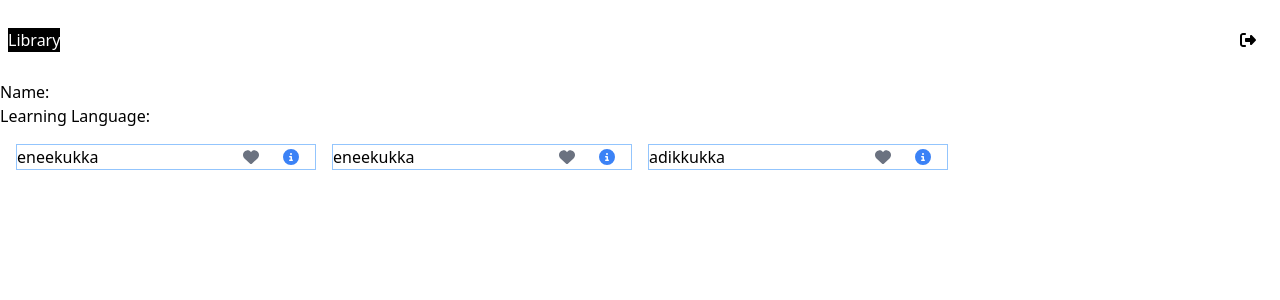
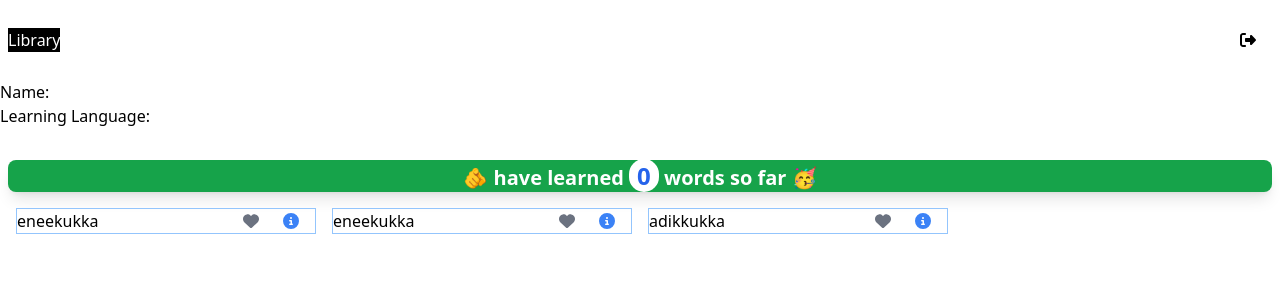
Before and after one commit to sachinkmohan/em-vocab-trainer, a React (Vite) app: page /library in a window 1280 px wide. Shown: the top 300 px of the page. Built offline with nearby package versions, Linux system fonts and the light colour scheme; no server answers.

Commit message:
feature - show words learned so far

```diff
--- a/src/components/WordList.tsx
+++ b/src/components/WordList.tsx
@@ -36,10 +36,15 @@ const WordList = () => {
   const [userID, setUserID] = useState<string | null>(null);
 
   const [favoriteWords, setFavoriteWords] = useState<string[]>([]);
+  const [favoriteWordsCount, setFavoriteWordsCount] = useState<number>(0);
 
   useEffect(() => {
     ReactGA.initialize("G-K25K213J7F");
   }, []);
+
+  useEffect(() => {
+    setFavoriteWordsCount(favoriteWords.length);
+  }, [favoriteWords]);
 
   useEffect(() => {
     setWords(wordsData.words);
@@ -153,6 +158,13 @@ const WordList = () => {
       <div>
         <h1> Name: {name}</h1>
         <h1> Learning Language: {learningLanguage}</h1>
+        <h1 className="text-xl font-bold text-center text-white mt-8 bg-green-600 rounded-lg shadow-lg mx-2">
+          🫵 have learned{" "}
+          <span className="text-blue-600 text-2xl rounded-full bg-white px-2 py-0">
+            {favoriteWordsCount}
+          </span>{" "}
+          words so far 🥳
+        </h1>
       </div>
       <div className="p-4">
         <ul className="grid grid-cols-1 sm:grid-cols-2 md:grid-cols-3 lg:grid-cols-4 gap-4">
```
